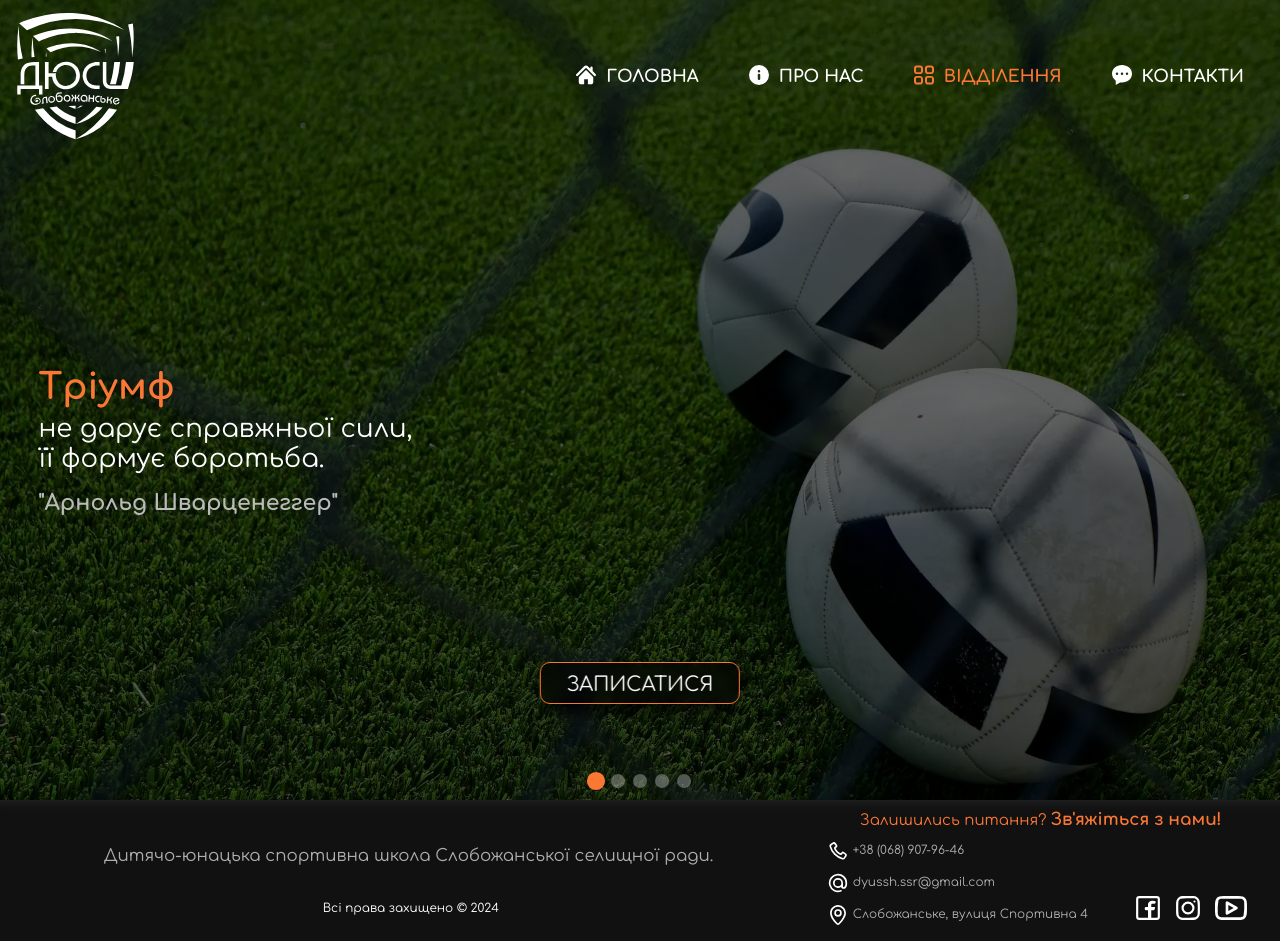
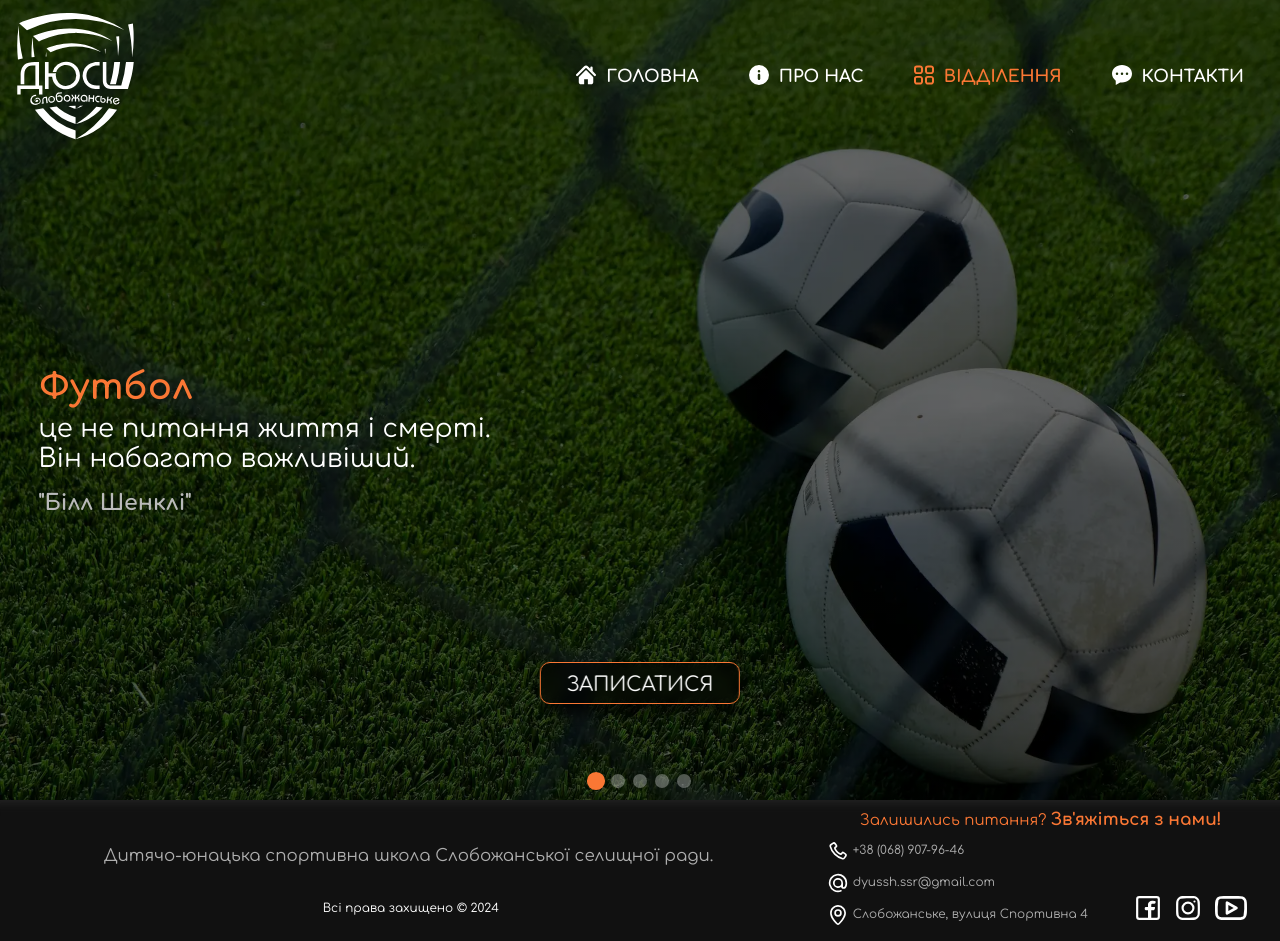
Before and after one commit to tanetti/sport-school, a React (Vite) app: page /football in a window 1280 px wide. Built offline with nearby package versions, Linux system fonts and the light colour scheme; no server answers.

Commit message:
Add motivations

```diff
--- a/src/components/FootballSlider/FootballSlider.jsx
+++ b/src/components/FootballSlider/FootballSlider.jsx
@@ -50,59 +50,61 @@ export const FootballSlider = () => {
       >
         <StyledSwiperSlide images={SLIDE_01_IMAGES}>
           <Motivation>
-            Тріумф
+            Футбол
             <span>
-              не дарує справжньої сили,
+              це не питання життя і смерті.
               <br />
-              її формує боротьба.
+              Він набагато важливіший.
             </span>
-            <em>&quot;Арнольд Шварценеггер&quot;</em>
+            <em>&quot;Білл Шенклі&quot;</em>
           </Motivation>
         </StyledSwiperSlide>
 
         <StyledSwiperSlide images={SLIDE_02_IMAGES}>
           <Motivation>
-            Почніть
+            Футбол
             <span>
-              звідти, де ви зараз перебуваєте.
+              це командний вид спорту.
               <br />
-              Використовуйте те, що у вас є, і робіть усе, що можете.
+              Індивідуальні нагороди виграються завдяки командній роботі.
             </span>
-            <em>&quot;Артур Еш&quot;</em>
+            <em>&quot;Пеле&quot;</em>
           </Motivation>
         </StyledSwiperSlide>
 
         <StyledSwiperSlide images={SLIDE_03_IMAGES}>
           <Motivation>
-            Ви можете
+            Футбол
             <span>
-              бути ким завгодно, якщо ви
+              простий, але набагато складніше
               <br />
-              приділите цьому час.
+              грати в простий футбол.
             </span>
-            <em>&quot;Конор Макгрегор&quot;</em>
+            <em>&quot;Йоган Кройф&quot;</em>
           </Motivation>
         </StyledSwiperSlide>
 
         <StyledSwiperSlide images={SLIDE_04_IMAGES}>
           <Motivation>
-            Тренуйся
+            Футбол
             <span>
-              з тими, хто сильніший. Не здавайся там, де здаються інші. І
-              переможеш там, де перемогти не можна.
+              складається з перемог і поразок,
+              <br />
+              головне - не зупинятися через труднощі.
             </span>
-            <em>&quot;Брюс Лі&quot;</em>
+            <em>&quot;Неймар&quot;</em>
           </Motivation>
         </StyledSwiperSlide>
 
         <StyledSwiperSlide images={SLIDE_05_IMAGES}>
           <Motivation>
-            Успіх не випадковість.
+            Ви повинні
             <span>
-              Це важка праця, наполегливість, навчання, жертвопринесення і, перш
-              за все, любов до того, що ви робите.
+              боротися, щоб досягти своєї мрії.
+              <br />
+              Ви повинні жертвувати і працювати заради цього.
             </span>
-            <em>&quot;Пеле&quot;</em>
+            <em>&quot;Ліонель Мессі&quot;</em>
           </Motivation>
         </StyledSwiperSlide>
       </StyledSwiper>
```
